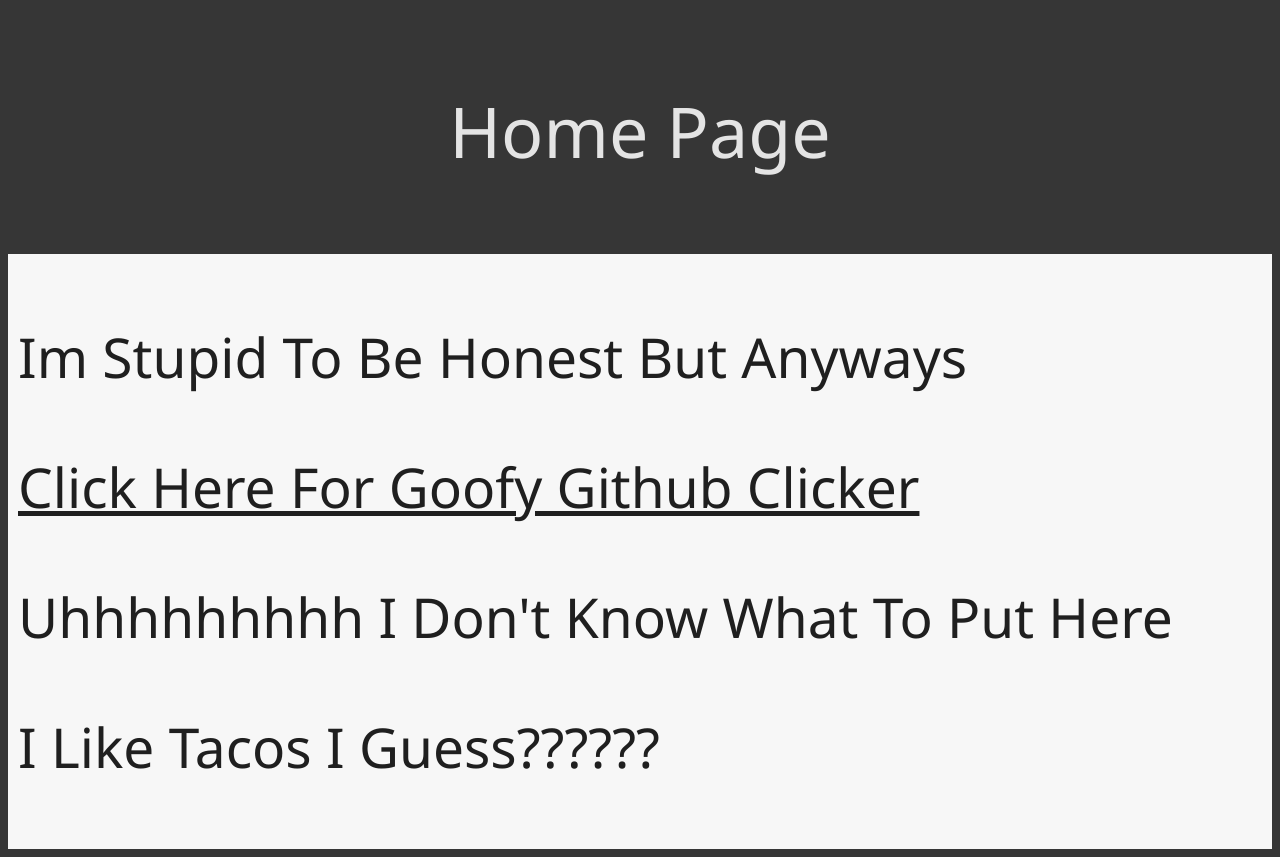
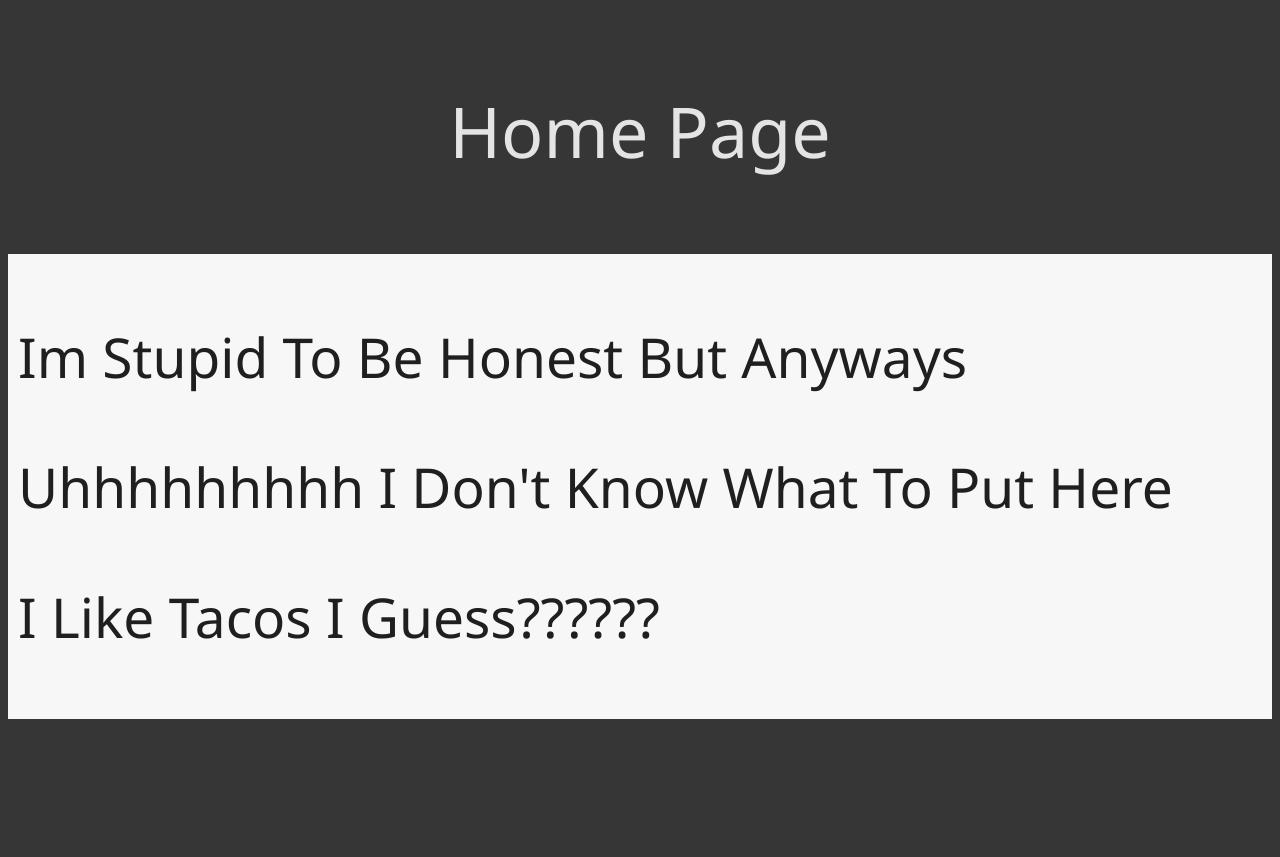
Before and after one commit to bubzilla/bubzilla.github.io, a plain HTML site: page index.html in a window 1280 px wide. After the commit the page ends 800 px from the top, so only its background shows below. Drawn offline with Linux system fonts and the light colour scheme.

Commit message:
Update index.html

```diff
--- a/index.html
+++ b/index.html
@@ -43,7 +43,6 @@
             <p>
                 Im Stupid To Be Honest But Anyways
             </p>
-            <a href="https://bubzilla.github.io/githubclicker/">Click Here For Goofy Github Clicker</a>
             <p>
                 Uhhhhhhhhh I Don't Know What To Put Here
             </p>
```
